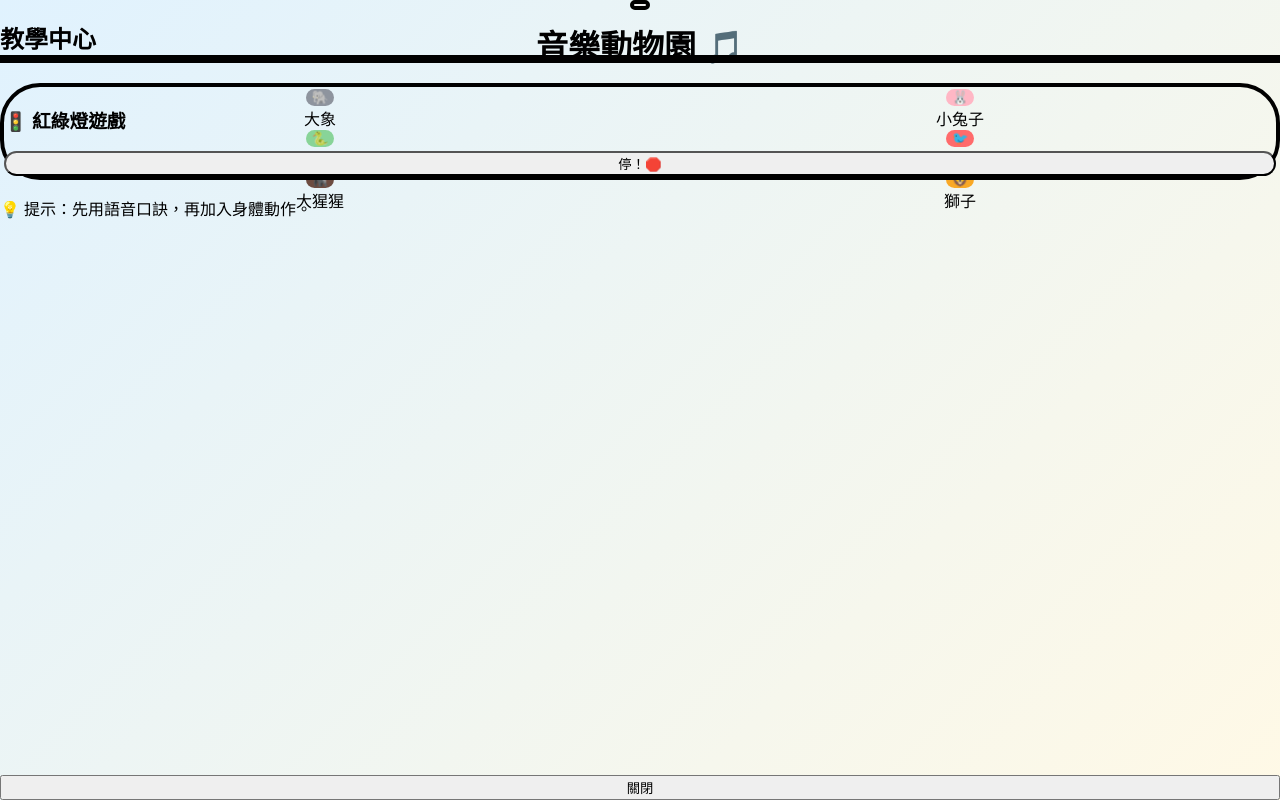
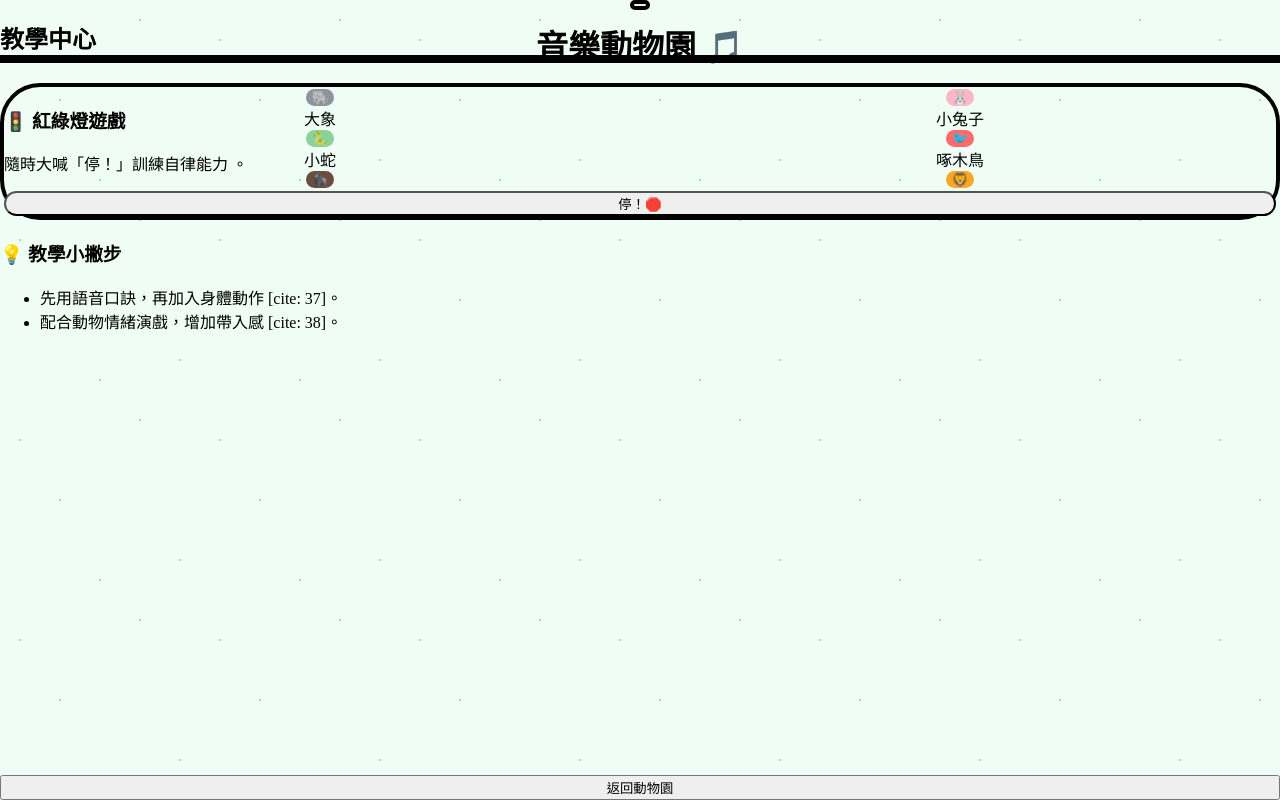
Before and after one commit to OuO0403/toddler-music-site, a Next.js app: page / in a window 1280 px wide. Both pictures are taken after a click on the button 640 px from the left and 5 px from the top of the page. Built offline with nearby package versions, Linux system fonts and the light colour scheme.

Commit message:
UI: Final meadow style with large round buttons

```diff
--- a/src/app/[animal]/page.tsx
+++ b/src/app/[animal]/page.tsx
@@ -6,11 +6,11 @@ import AnimalMusicPlayer from '@/components/AnimalMusicPlayer';
 
 const animalData: any = {
   elephant: { name: '大象', icon: '🐘', color: '#8E949E', note: '咚、咚、咚、咚', action: '用腳大力踏地', trait: '強調第一、三拍重音' },
-  rabbit: { name: '小兔子', icon: '🐰', color: '#FFB7C5', note: '蹦蹦、蹦蹦、跳、跳', action: '雙手拍大腿', trait: '感受八分音符的輕快感' },
+  rabbit: { name: '小兔子', icon: '🐰', color: '#FFB7C5', note: '蹦蹦、蹦蹦、跳、跳', action: '雙手拍大腿', trait: '感受八分音符輕快感' },
   snake: { name: '小蛇', icon: '🐍', color: '#88D498', note: '嘶 —— 、嘶 ——', action: '雙手掌心互搓', trait: '練習長音與空間感' },
-  woodpecker: { name: '啄木鳥', icon: '🐦', color: '#FF6B6B', note: '噠噠噠、噠', action: '手指輕敲另一手心', trait: '訓練指尖靈活度' },
-  gorilla: { name: '大猩猩', icon: '🦍', color: '#6D4C41', note: '嗚、哈、嗚嗚、哈', action: '雙手交替拍打胸口', trait: '訓練身體中軸線認知' },
-  lion: { name: '獅子', icon: '🦁', color: '#F9A825', note: '吼！吼！吼！', action: '雙手向前抓＋吼叫', trait: '練習爆發力與強音' },
+  woodpecker: { name: '啄木鳥', icon: '🐦', color: '#FF6B6B', note: '噠噠噠、噠', action: '指尖輕敲另一手心', trait: '訓練指尖靈活度' },
+  gorilla: { name: '大猩猩', icon: '🦍', color: '#6D4C41', note: '嗚、哈、嗚嗚、哈', action: '雙手交替拍打胸口', trait: '訓練身體中軸認知' },
+  lion: { name: '獅子', icon: '🦁', color: '#F9A825', note: '吼！', action: '雙手向前抓＋吼叫', trait: '練習靜止與爆發對比' },
 };
 
 export default function AnimalPage() {
@@ -22,22 +22,19 @@ export default function AnimalPage() {
 
   return (
     <motion.div
-      /* 關鍵：使用與首頁完全相同的 layoutId，且初始強制為圓形 */
       layoutId={`circle-bg-${animalId}`}
       initial={{ borderRadius: '9999px' }}
       animate={{ borderRadius: '0px' }}
       exit={{ borderRadius: '9999px' }}
-      transition={{ type: "spring", stiffness: 200, damping: 25 }}
+      transition={{ type: "spring", stiffness: 120, damping: 20 }}
       className="fixed inset-0 w-full h-full flex flex-col items-center justify-around p-10 z-[200] overflow-y-auto"
       style={{ backgroundColor: data.color }}
     >
       <Link href="/" className="absolute top-12 left-12 text-7xl drop-shadow-2xl hover:scale-110">🏠</Link>
 
       <div className="text-center text-white">
-        <h2 className="text-8xl font-black mb-4 drop-shadow-xl">{data.name}</h2>
-        <p className="text-3xl font-bold bg-black/20 px-10 py-4 rounded-full inline-block border-2 border-white/30">
-          {data.trait}
-        </p>
+        <h2 className="text-8xl font-black mb-4 drop-shadow-2xl tracking-tighter">{data.name}</h2>
+        <p className="text-3xl font-bold bg-black/20 px-10 py-4 rounded-full inline-block border-2 border-white/30">{data.trait}</p>
       </div>
 
       <div className="w-full max-w-5xl bg-white/10 p-8 rounded-[60px] border-4 border-white/20 backdrop-blur-md">
@@ -45,13 +42,13 @@ export default function AnimalPage() {
       </div>
 
       <div className="bg-white/95 p-12 rounded-[80px] shadow-2xl flex flex-col md:flex-row items-center gap-16 w-full max-w-5xl">
-        <div className="flex-grow text-center md:text-left text-amber-900">
-          <p className="text-3xl font-bold opacity-50 mb-4">動作提示：{data.action}</p>
-          <p className="text-8xl font-black tracking-widest leading-tight">{data.note}</p>
+        <div className="flex-grow text-center md:text-left text-green-900">
+          <p className="text-3xl font-bold opacity-60 mb-2">動作提示：{data.action} [cite: 3, 9, 15, 21, 27, 33]</p>
+          <p className="text-8xl font-black tracking-widest">{data.note} [cite: 4, 10, 16, 22, 28, 34]</p>
         </div>
         <motion.div
-          animate={{ y: [0, -30, 0], scale: [1, 1.1, 1] }}
-          transition={{ repeat: Infinity, duration: 1.5 }}
+          animate={{ scale: [1, 1.2, 1], rotate: [0, 5, -5, 0] }}
+          transition={{ repeat: Infinity, duration: 2 }}
           className="text-[180px] drop-shadow-2xl"
         >
           {data.icon}
--- a/src/app/globals.css
+++ b/src/app/globals.css
@@ -2,10 +2,28 @@
 @tailwind components;
 @tailwind utilities;
 
+:root {
+  --grass-color: #dcfce7;
+  --bg-color: #f0fdf4;
+}
+
 body {
   margin: 0;
   padding: 0;
+  background: var(--bg-color);
   min-height: 100vh;
-  background: linear-gradient(135deg, #e0f2fe 0%, #fff9e6 100%);
-  overflow-y: auto !important; /* 強制啟用垂直捲軸 */
+  overflow-x: hidden;
+  /* 繪製隨機散佈的小草苗 */
+  background-image:
+    radial-gradient(circle at 10% 20%, #86efac 1px, transparent 1px),
+    radial-gradient(circle at 30% 50%, #86efac 1.5px, transparent 1.5px),
+    radial-gradient(circle at 70% 10%, #86efac 1px, transparent 1px),
+    radial-gradient(circle at 90% 80%, #86efac 1.5px, transparent 1.5px),
+    radial-gradient(circle at 50% 90%, #86efac 1px, transparent 1px);
+  background-size: 200px 200px;
 }
+
+/* 確保全螢幕無白框 */
+* {
+  box-sizing: border-box;
+}
--- a/src/app/layout.tsx
+++ b/src/app/layout.tsx
@@ -3,8 +3,7 @@ import './globals.css';
 export default function RootLayout({ children }: { children: React.ReactNode }) {
   return (
     <html lang="zh-Hant">
-      <body className="m-0 p-0 antialiased bg-[#FFF9E6]">
-        {/* 絕對不要在這裡加任何帶有 bg-white 或 border 的 div */}
+      <body className="antialiased">
         {children}
       </body>
     </html>
--- a/src/app/page.tsx
+++ b/src/app/page.tsx
@@ -16,75 +16,77 @@ export default function HomePage() {
   const router = useRouter();
   const [isMenuOpen, setIsMenuOpen] = useState(false);
 
-  const triggerVibrate = () => {
+  const triggerVibrate = (ms = 60) => {
     if (typeof window !== 'undefined' && window.navigator.vibrate) {
-      window.navigator.vibrate(60);
+      window.navigator.vibrate(ms);
     }
   };
 
   return (
-    <div className="w-full min-h-screen flex flex-col items-center py-20 px-6 overflow-y-auto">
-      <h1 className="text-6xl md:text-8xl font-black text-amber-900 mb-24 drop-shadow-2xl">
+    <div className="w-full min-h-screen flex flex-col items-center py-20 px-6">
+      <h1 className="text-6xl md:text-8xl font-black text-green-900 mb-20 drop-shadow-xl tracking-widest">
         音樂動物園 🎵
       </h1>
 
-      {/* 修正排間距：使用 gap-y-32 (非常寬的距離) */}
-      <div className="grid grid-cols-2 md:grid-cols-3 gap-y-32 gap-x-12 w-full max-w-6xl justify-items-center">
+      {/* 3x2 配置：gap-x 緊湊，gap-y 與水平間距一致 */}
+      <div className="grid grid-cols-2 md:grid-cols-3 gap-x-12 gap-y-24 w-full max-w-5xl justify-items-center">
         {animals.map((a) => (
           <div key={a.id} className="flex flex-col items-center">
             <motion.button
               layoutId={`circle-bg-${a.id}`}
               onClick={() => { triggerVibrate(); router.push(`/${a.id}`); }}
-              /* 補回鼠標放大 (whileHover) 與 深層陰影 (shadow-2xl) */
-              whileHover={{ scale: 1.15, rotate: 2 }}
-              whileTap={{ scale: 0.9 }}
+              whileHover={{ scale: 1.15, rotate: 3 }}
+              whileTap={{ scale: 0.95 }}
               className="relative w-40 h-40 md:w-64 md:h-64 rounded-full shadow-[0_30px_60px_-15px_rgba(0,0,0,0.3)] flex items-center justify-center border-none outline-none overflow-hidden"
               style={{ backgroundColor: a.color, borderRadius: '9999px' }}
             >
-              <span className="text-7xl md:text-[140px] z-10 select-none">{a.icon}</span>
+              <span className="text-7xl md:text-[140px] z-10 select-none pointer-events-none">{a.icon}</span>
             </motion.button>
-            {/* 名稱也改為粗體大字 */}
-            <span className="mt-8 text-3xl md:text-5xl font-black text-amber-900 drop-shadow-md">
-              {a.name}
-            </span>
+            <span className="mt-6 text-3xl md:text-5xl font-black text-green-900 drop-shadow-sm">{a.name}</span>
           </div>
         ))}
       </div>
 
-      {/* 右上角選單與紅綠燈遊戲 */}
+      {/* 右上角選單鍵 */}
       <button
         onClick={() => { setIsMenuOpen(true); triggerVibrate(); }}
-        className="fixed top-10 right-10 z-[100] p-6 bg-white/50 backdrop-blur-lg rounded-[30px] shadow-2xl border-4 border-white"
+        className="fixed top-10 right-10 z-[100] p-6 bg-white/40 backdrop-blur-lg rounded-[30px] shadow-2xl border-4 border-white hover:bg-white/60 transition-colors"
       >
         <div className="space-y-2">
-          <div className="w-12 h-2 bg-amber-900 rounded-full"></div>
-          <div className="w-12 h-2 bg-amber-900 rounded-full"></div>
-          <div className="w-12 h-2 bg-amber-900 rounded-full"></div>
+          <div className="w-12 h-2 bg-green-900 rounded-full"></div>
+          <div className="w-12 h-2 bg-green-900 rounded-full"></div>
+          <div className="w-12 h-2 bg-green-900 rounded-full"></div>
         </div>
       </button>
 
+      {/* 教學面板 */}
       <AnimatePresence>
         {isMenuOpen && (
           <motion.div
             initial={{ x: '100%' }} animate={{ x: 0 }} exit={{ x: '100%' }}
             className="fixed top-0 right-0 h-full w-full md:w-[450px] bg-white/95 z-[110] shadow-2xl p-12 flex flex-col"
           >
-            <h2 className="text-4xl font-black text-amber-900 mb-10 border-b-8 border-amber-100 pb-4">教學中心</h2>
-            <div className="space-y-10 flex-grow">
+            <h2 className="text-4xl font-black text-green-900 mb-10 border-b-8 border-green-100 pb-4">教學中心</h2>
+            <div className="space-y-10 flex-grow overflow-y-auto">
               <section className="bg-red-50 p-8 rounded-[40px] border-4 border-red-200">
-                <h3 className="text-3xl font-black text-red-600 mb-4">🚦 紅綠燈遊戲</h3>
+                <h3 className="text-3xl font-black text-red-600 mb-4 tracking-widest">🚦 紅綠燈遊戲</h3>
+                <p className="font-bold text-gray-700 mb-6">隨時大喊「停！」訓練自律能力 。</p>
                 <button
-                  onClick={() => { triggerVibrate(); alert('🛑 停！不准動！'); }}
-                  className="w-full py-8 bg-red-600 text-white font-black text-4xl rounded-full shadow-2xl active:scale-90"
+                  onClick={() => { triggerVibrate(200); alert('🛑 停！不准動！'); }}
+                  className="w-full py-8 bg-red-600 text-white font-black text-5xl rounded-full shadow-2xl active:scale-95"
                 >
                   停！🛑
                 </button>
               </section>
-              <section className="bg-amber-50 p-8 rounded-[40px] text-xl font-bold text-amber-800">
-                <p>💡 提示：先用語音口訣，再加入身體動作。</p>
+              <section className="bg-green-50 p-8 rounded-[40px]">
+                <h3 className="text-2xl font-black text-green-800 mb-4">💡 教學小撇步</h3>
+                <ul className="space-y-4 font-bold text-green-900 list-disc pl-5 text-xl">
+                  <li>先用語音口訣，再加入身體動作 [cite: 37]。</li>
+                  <li>配合動物情緒演戲，增加帶入感 [cite: 38]。</li>
+                </ul>
               </section>
             </div>
-            <button onClick={() => setIsMenuOpen(false)} className="mt-8 py-6 bg-amber-900 text-white font-black text-2xl rounded-3xl">關閉</button>
+            <button onClick={() => setIsMenuOpen(false)} className="mt-8 py-6 bg-green-900 text-white font-black text-2xl rounded-3xl">返回動物園</button>
           </motion.div>
         )}
       </AnimatePresence>
```
